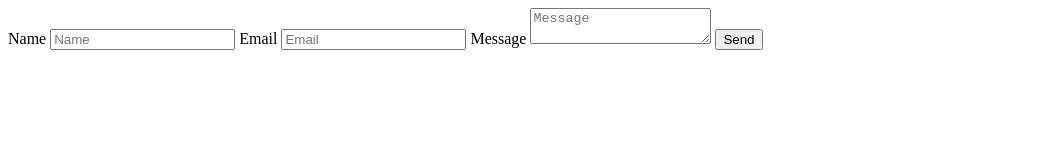
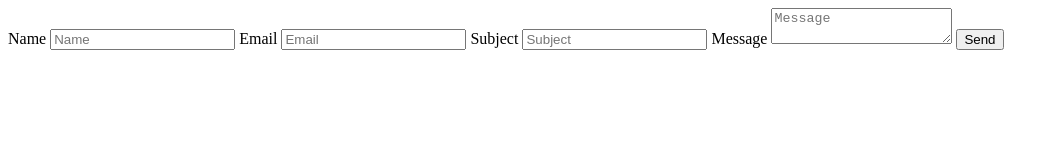
Before and after one commit to Outsourced-Logic-2/multion-formspark-testing, a plain HTML site: page index.html in a window 1280 px wide. Shown: the whole page, without its empty margins (0-1059 px from the left). Drawn offline with Linux system fonts and the light colour scheme.

Commit message:
Update index.html

```diff
--- a/index.html
+++ b/index.html
@@ -1,8 +1,13 @@
 <form action="https://submit-form.com/lgDPicH7R">
   <label for="name">Name</label>
   <input type="text" id="name" name="name" placeholder="Name" required="" />
+
   <label for="email">Email</label>
   <input type="email" id="email" name="email" placeholder="Email" required="" />
+
+  <label for="subject">Subject</label>
+  <input type="text" id="subject" name="subject" placeholder="Subject" required="" />
+
   <label for="message">Message</label>
   <textarea
     id="message"
@@ -10,5 +15,6 @@
     placeholder="Message"
     required=""
   ></textarea>
+
   <button type="submit">Send</button>
 </form>
```
